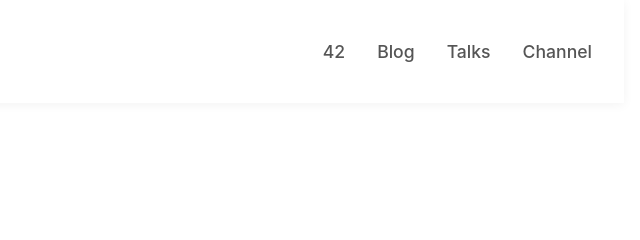
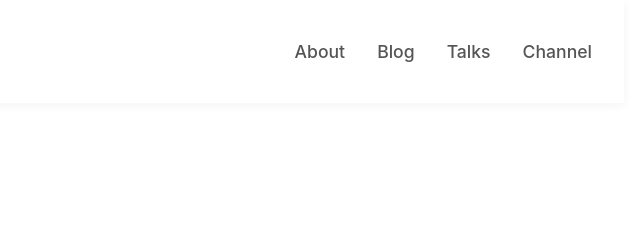
Before and after one commit to akmaldavlatboyev/myblog, a plain HTML site: page index.html in a window 1280 px wide. Shown: the top 240 px of the page, 616-1256 px from the left. Drawn offline with Linux system fonts and the light colour scheme.

Commit message:
Update index.html

```diff
--- a/index.html
+++ b/index.html
@@ -20,7 +20,7 @@
             </div>
 
             <nav class="nav-menu">
-                <a href="#">42</a>
+                <a href="#">About</a>
                 <a href="#">Blog</a>
                 <a href="#">Talks</a>
                 <a href="https://t.me/itechblog_uz">Channel</a>
```
